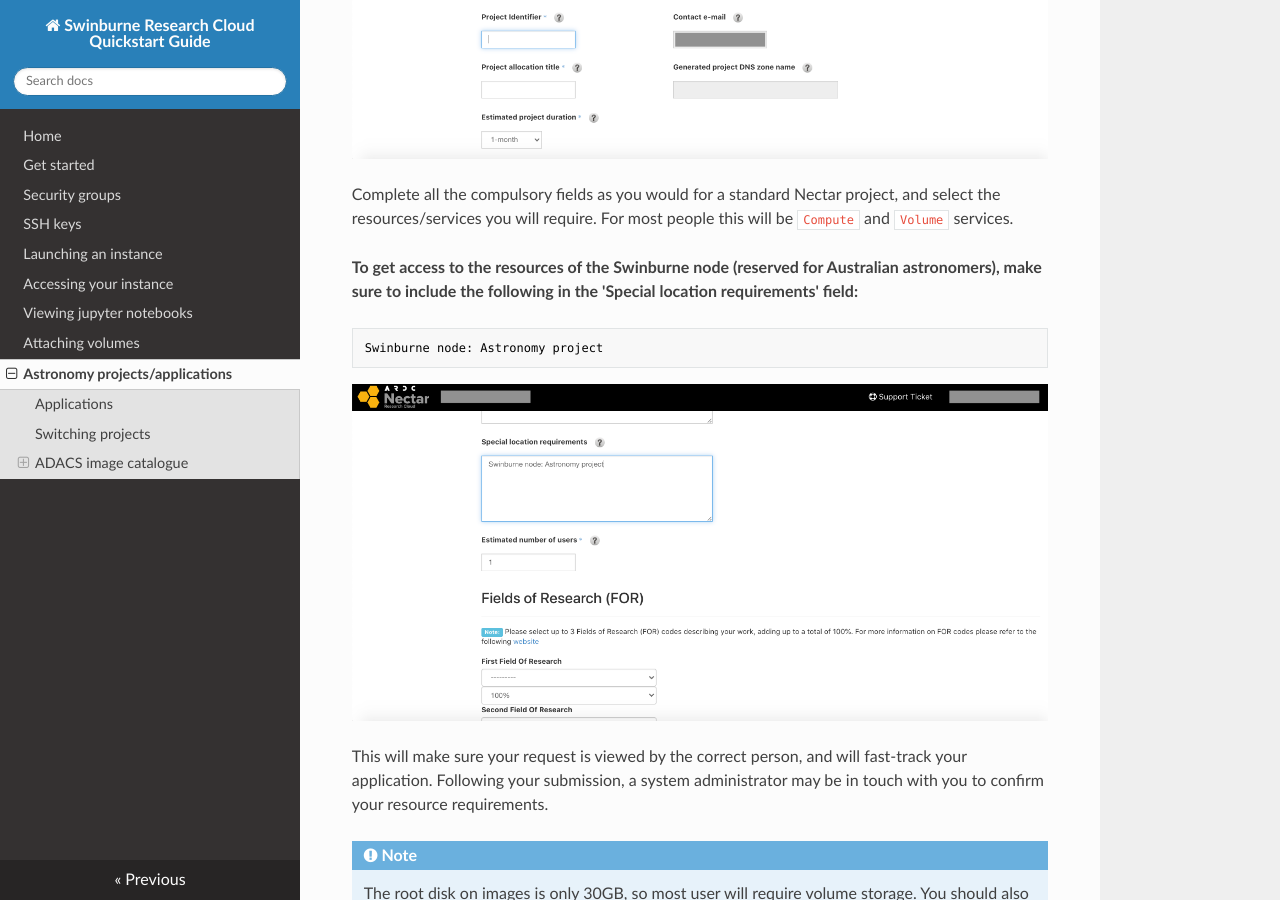
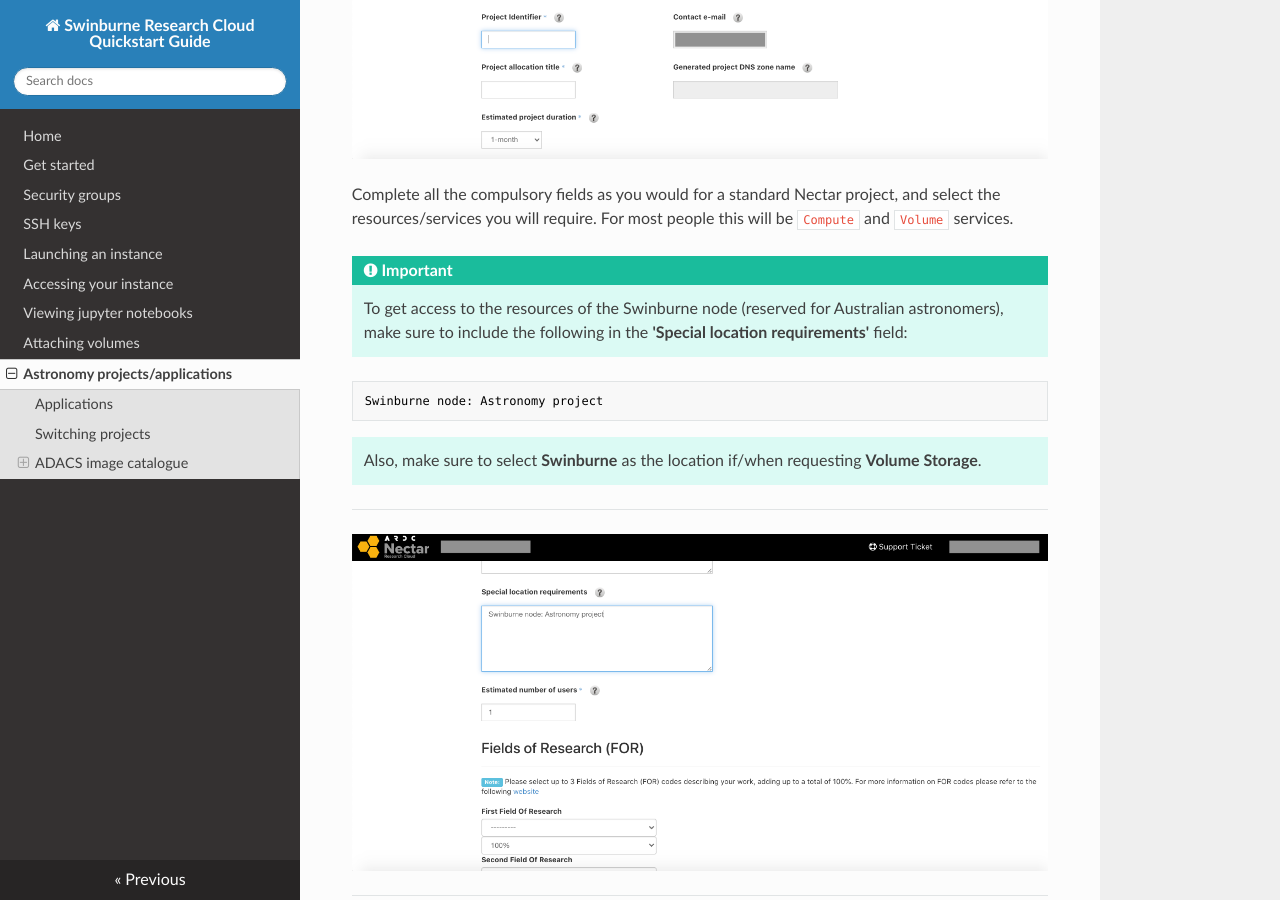
Before and after one commit to ADACS-Australia/swinburne-rc-docs, an MkDocs documentation site: the page built from docs/astronomy.md, in a window 1280 px wide and 900 px high, scrolled down 467 px. Built offline with MkDocs 1.6.1, drawn with Linux system fonts in a browser that asks for light colours; nearby versions of some CDN libraries.

Commit message:
added instructions about volume service location during application

````diff
--- a/docs/astronomy.md
+++ b/docs/astronomy.md
@@ -7,13 +7,23 @@ To apply for an astronomy related project on the Swinburne node, go to the dashb
 
 Complete all the compulsory fields as you would for a standard Nectar project, and select the resources/services you will require. For most people this will be `Compute` and `Volume` services.
 
-**To get access to the resources of the Swinburne node (reserved for Australian astronomers), make sure to include the following in the 'Special location requirements' field:**
+!!! important
+    To get access to the resources of the Swinburne node (reserved for Australian astronomers), make sure to include the following in the **'Special location requirements'** field:
 
 ```text
 Swinburne node: Astronomy project
 ```
 
+!!! important ""
+    Also, make sure to select **Swinburne** as the location if/when requesting **Volume Storage**.
+
+---
+
 ![](images/applications_swin-astro.png)
+
+---
+
+![](images/applications_volume-service.png)
 
 This will make sure your request is viewed by the correct person, and will fast-track your application.
 Following your submission, a system administrator may be in touch with you to confirm your resource requirements.
````
Also changed, not shown: docs/images/applications_volume-service.png (added).
